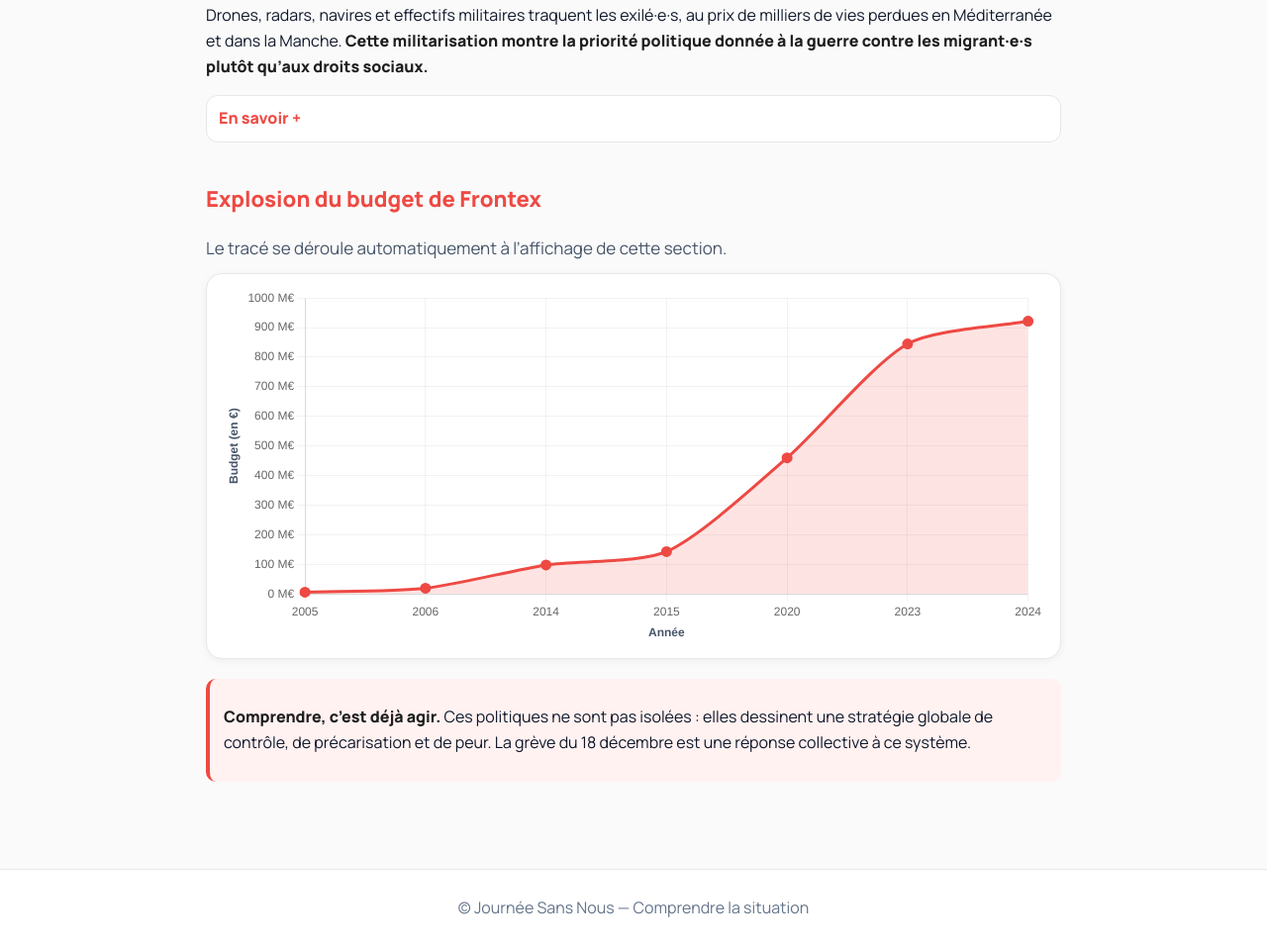
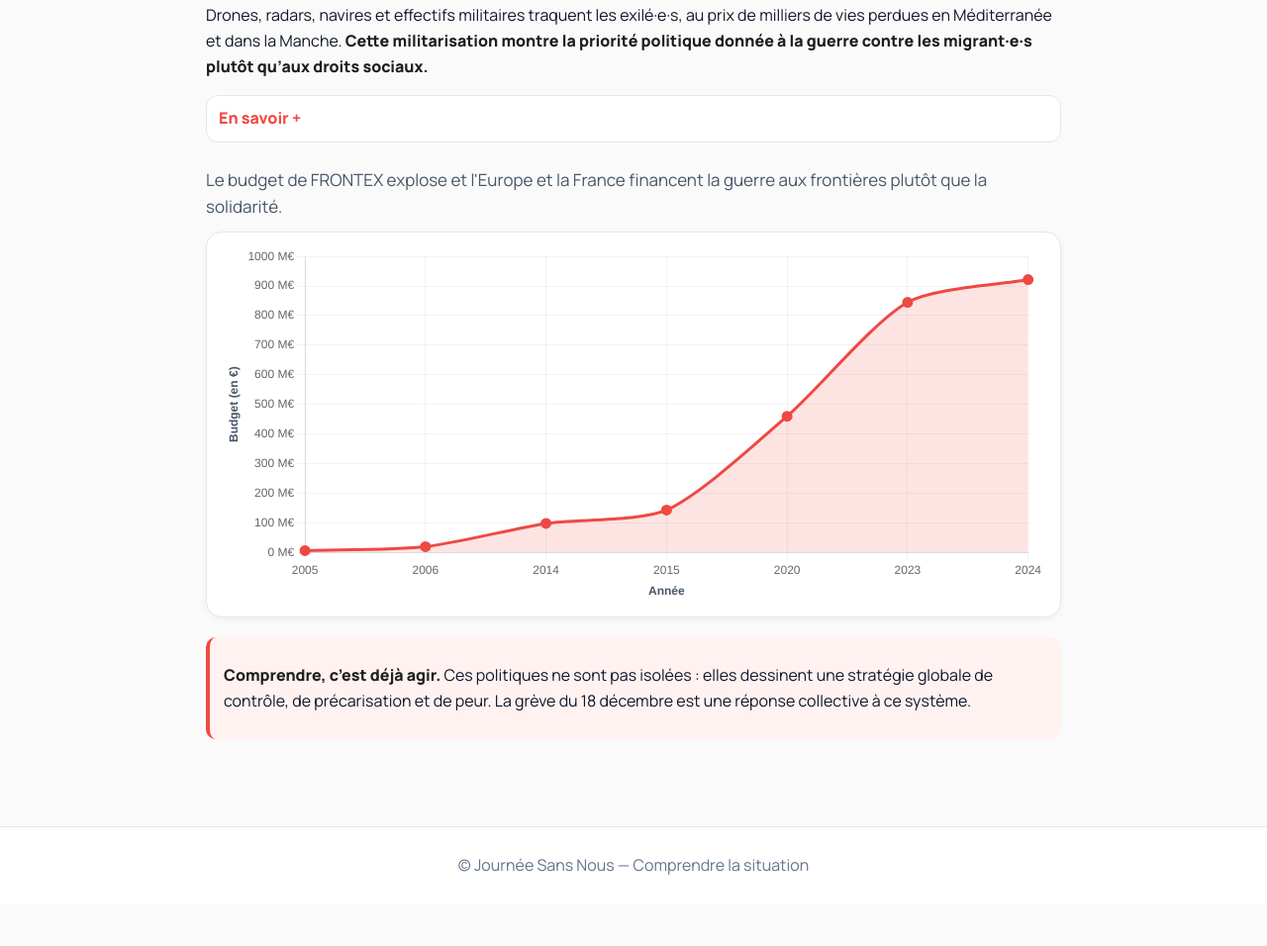
Before and after one commit to Mijnschatje/journeesansnous, a plain HTML site: page comprendre.html in a window 1280 px wide. Shown: the part 3145-4101 px from the top of the page at 99% size. After the commit the page ends 4059 px from the top, so only its background shows below. Drawn offline with nearby package versions, Linux system fonts and the light colour scheme.

Commit message:
Update comprendre.html

```diff
--- a/comprendre.html
+++ b/comprendre.html
@@ -227,8 +227,7 @@ EN RÉGION PARISIENNE : lundi 17 novembre 19h–21h ➜ Assemblée publique –
 
     <!-- ===== ÉVOLUTION DU BUDGET DE FRONTEX : GRAPHIQUE ===== -->
     <section id="frontex-budget" style="margin-top:24px">
-      <h2>Explosion du budget de Frontex</h2>
-      <p class="lede" style="margin:.4rem 0 12px;color:#475569">Le tracé se déroule automatiquement à l’affichage de cette section.</p>
+      <p class="lede" style="margin:.4rem 0 12px;color:#475569">Le budget de FRONTEX explose et l'Europe et la France financent la guerre aux frontières plutôt que la solidarité.</p>
       <div style="max-width:900px;margin:auto;background:#fff;border:1px solid var(--line);border-radius:16px;padding:14px 16px;box-shadow:0 2px 8px rgba(0,0,0,.05)">
         <div style="position:relative;height:360px">
           <canvas id="frontexChart"></canvas>
```
